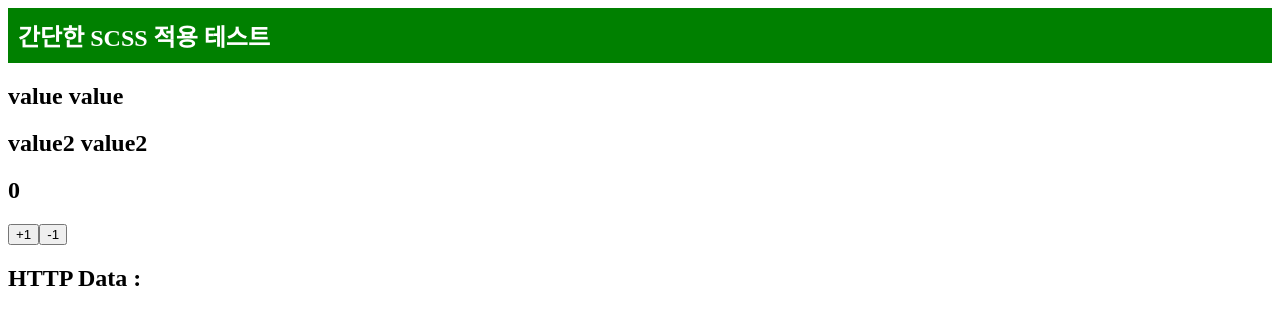
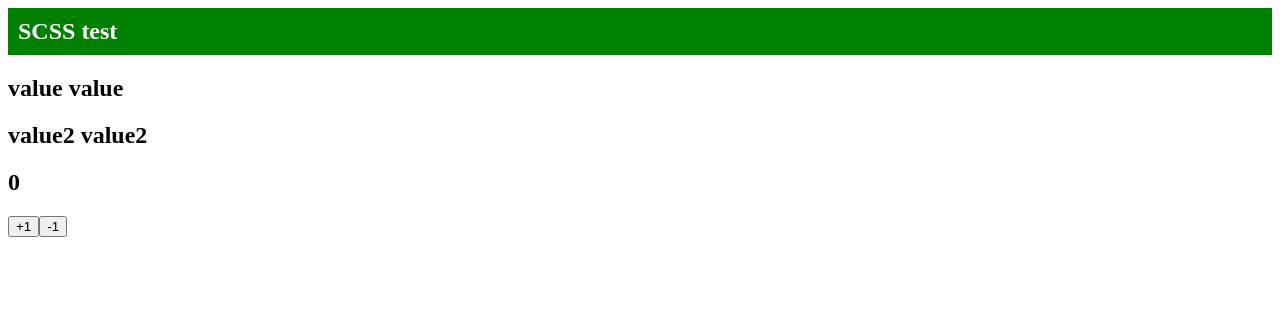
Before and after one commit to kimmainsain/my-first-static-web-app, a React (Create React App) app: page / in a window 1280 px wide. Shown: the top 324 px of the page. Built offline with nearby package versions, Linux system fonts and the light colour scheme; the HTML template or start-up script is replaced by a standard one.

Commit message:
Fix : eslint error

```diff
--- a/src/App.js
+++ b/src/App.js
@@ -1,12 +1,10 @@
 import React from "react";
-import { useState, useEffect } from "react";
+import { useState} from "react";
 // scss
 import "./AppLayout.scss";
-import axios from "axios";
 
 function App() {
   const [count, setCount] = useState(0);
-  const [data, setData] = useState([]);
 
   const value = "value value";
   const value2 = "value2 value2";
@@ -17,28 +15,16 @@ function App() {
     setCount(count - 1);
   };
 
-  // const getData = async () => {
-  //   const response = await axios.get(``);
-  //   const data = await response.json();
-  //   setData(data);
-  //   console.log(data);
-  // };
-
-  // useEffect(() => {
-  //   getData();
-  // }, []);
-
   return (
     <div>
       <header>
-        <div className="header-title">간단한 SCSS 적용 테스트</div>
+        <div className="header-title">SCSS test</div>
       </header>
       <h2>{value}</h2>
       <h2>{value2}</h2>
       <h2>{count}</h2>
       <button onClick={increase}>+1</button>
       <button onClick={decrease}>-1</button>
-      <h2>HTTP Data : {data}</h2>
     </div>
   );
 }
```
